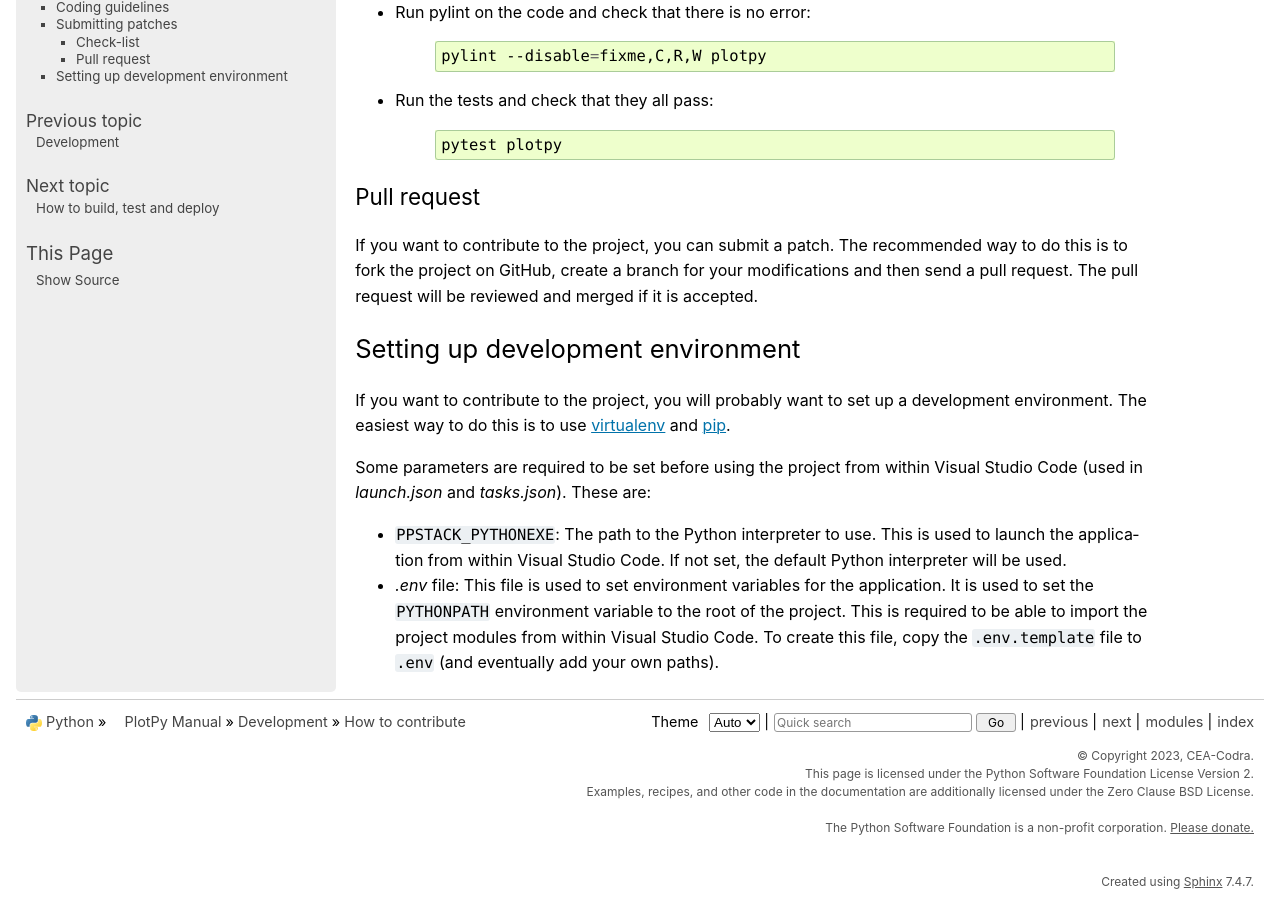
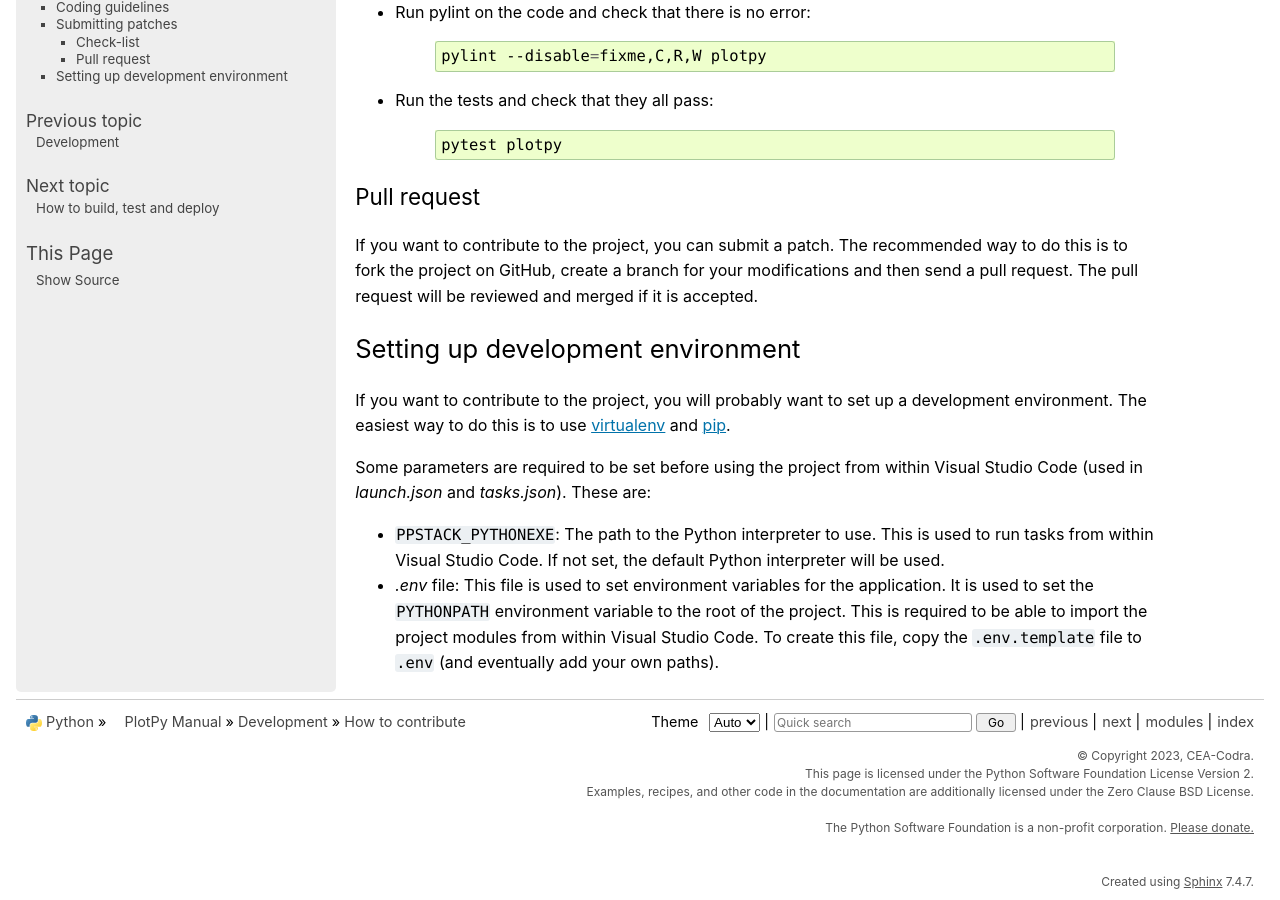
Before and after one commit to PlotPyStack/PlotPy, a Sphinx documentation site: the page built from doc/dev/contribute.rst, in a window 1280 px wide and 900 px high, scrolled down 1238 px. Built offline with Sphinx 7.4.7, drawn with Linux system fonts in a browser that asks for light colours.

```diff
--- a/doc/dev/contribute.rst
+++ b/doc/dev/contribute.rst
@@ -97,7 +97,7 @@
 Visual Studio Code (used in `launch.json` and `tasks.json`). These are:
 
 * ``PPSTACK_PYTHONEXE``: The path to the Python interpreter to use. This is
-  used to launch the application from within Visual Studio Code. If not set,
+  used to run tasks from within Visual Studio Code. If not set,
   the default Python interpreter will be used.
 
 * `.env` file: This file is used to set environment variables for the
```
